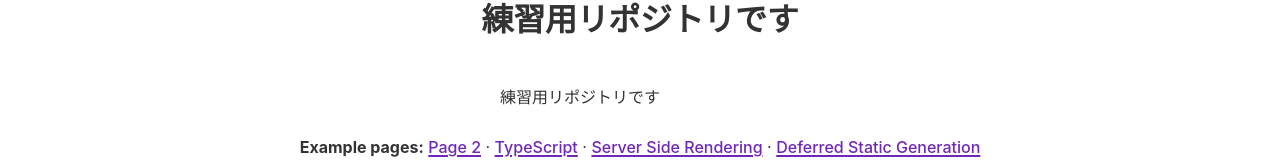
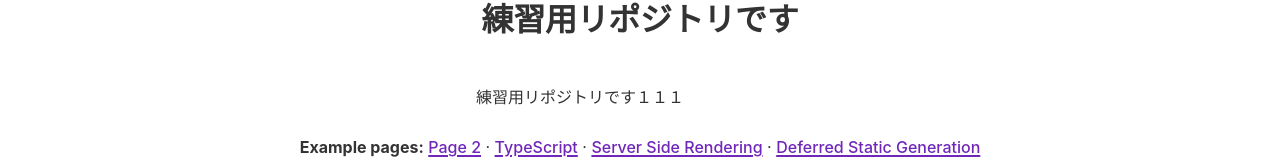
Before and after one commit to okky-hi/practice_repository, a Gatsby site: page / in a window 1280 px wide. Shown: the part 169-332 px from the top of the page. Built offline with nearby package versions, Linux system fonts and the light colour scheme; Gatsby itself is replaced by a stand-in of ours.

Commit message:
テキスト追加

```diff
--- a/src/pages/index.js
+++ b/src/pages/index.js
@@ -84,7 +84,7 @@
       <h1>
         練習用リポジトリです
       </h1>
-      <p>練習用リポジトリです</p>
+      <p>練習用リポジトリです１１１</p>
       <p className={styles.intro}>
         <b>Example pages:</b>{" "}
         {samplePageLinks.map((link, i) => (
```
